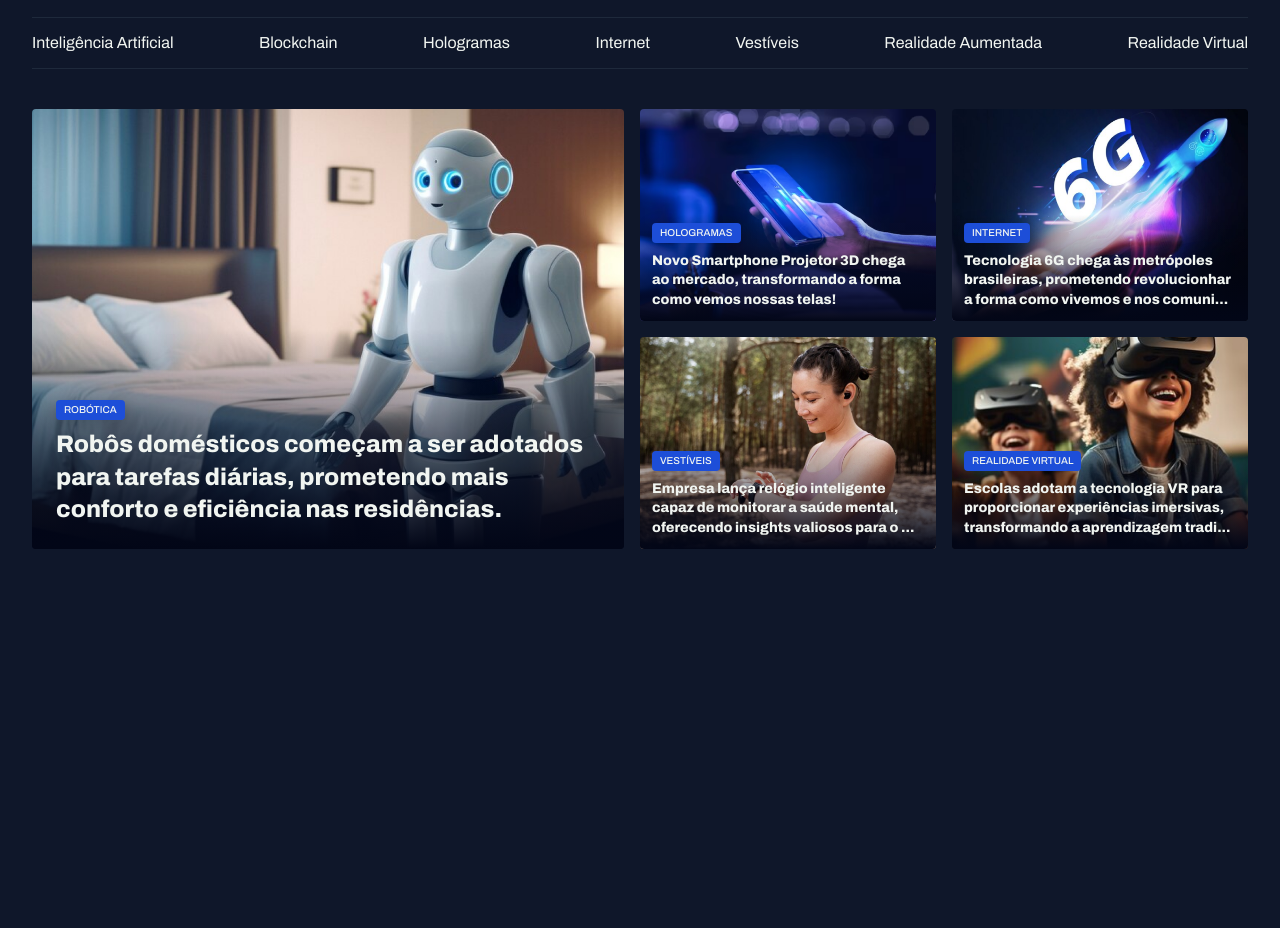
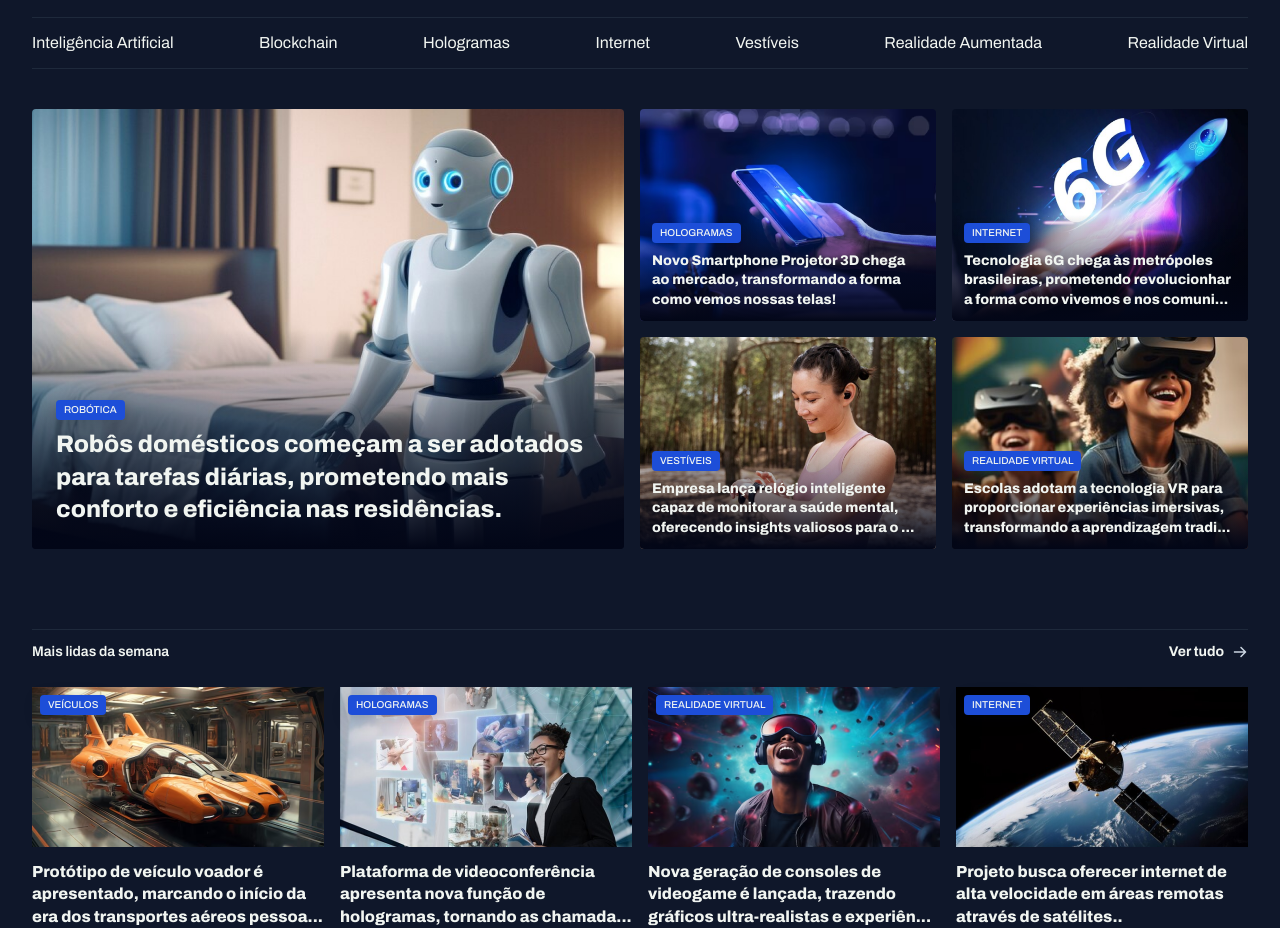
Before and after one commit to WigorCosta21/Portal_De_Noticias, a plain HTML site: page index.html in a window 1280 px wide. Shown: the part 55-983 px from the top of the page. Before the commit the page ends 800 px from the top, so only its background shows below. Drawn offline with Linux system fonts and the light colour scheme.

Commit message:
feat: add session most read of the week

```diff
--- a/index.html
+++ b/index.html
@@ -90,6 +90,43 @@
                 </figure>
             </div>
         </section>
+
+        <section id="weekly">
+            <header class="grid grid-flow-col">
+                <h3>Mais lidas da semana</h3>
+
+                <a href="#" class="grid grid-flow-col">
+                    <strong>Ver tudo</strong>
+                    <span></span>
+                </a>
+            </header>
+
+            <div class="grid gap-16">
+                <figure>
+                    <span class="content-tag">veículos</span>
+                    <img src="assets/images/Image_06.png" alt="">
+                    <p>Protótipo de veículo voador é apresentado, marcando o início da era dos transportes aéreos pessoa...</p>
+                </figure>
+
+                <figure>
+                    <span class="content-tag">Hologramas</span>
+                    <img src="assets/images/Image_07.png" alt="">
+                    <p>Plataforma de videoconferência apresenta nova função de hologramas, tornando as chamada...</p>
+                </figure>
+
+                <figure>
+                    <span class="content-tag">Realidade virtual</span>
+                    <img src="assets/images/Image_08.png" alt="">
+                    <p>Nova geração de consoles de videogame é lançada, trazendo gráficos ultra-realistas e experiên...</p>
+                </figure>
+
+                <figure>
+                    <span class="content-tag">Internet</span>
+                    <img src="assets/images/Image_09.png" alt="">
+                    <p>Projeto busca oferecer internet de alta velocidade em áreas remotas através de satélites..</p>
+                </figure>
+            </div>
+        </section>
     </main>
 </body>
 
--- a/styles/globals.css
+++ b/styles/globals.css
@@ -54,6 +54,7 @@ img {
 
 main {
     margin-top: 2.5rem;
+    gap: 5rem;
 }
 
 .content-tag {
--- a/styles/sections.css
+++ b/styles/sections.css
@@ -1,3 +1,25 @@
+section header {
+    border-top: 1px solid var(--stroke-color);
+    padding-block: 0.75rem 1.5rem;
+    font: var(--text-span);
+
+    a {
+        justify-self: end;
+        align-items: center;
+        gap: 0.5rem;
+
+        span {
+            background-image: url(../assets/icons/ArrowRight.svg);
+            width: 16px;
+            height: 16px;
+        }
+
+        &:hover span {
+            background-image: url(../assets/icons/ArrowRight-hover.svg);
+        }
+    }
+}
+
 #featured {
     img {
         height: 100%;
@@ -32,3 +54,29 @@
         }
     }
 }
+
+#weekly {
+
+    &>div {
+        grid-template-columns: repeat(4, 292px);
+    }
+
+    img {
+        height: 160px;
+    }
+
+    figure {
+        position: relative;
+    }
+
+    .content-tag {
+        position: absolute;
+        top: 8px;
+        left: 8px;
+    }
+
+    p {
+        margin-top: 0.5rem;
+        font-weight: 800;
+    }
+}
```
